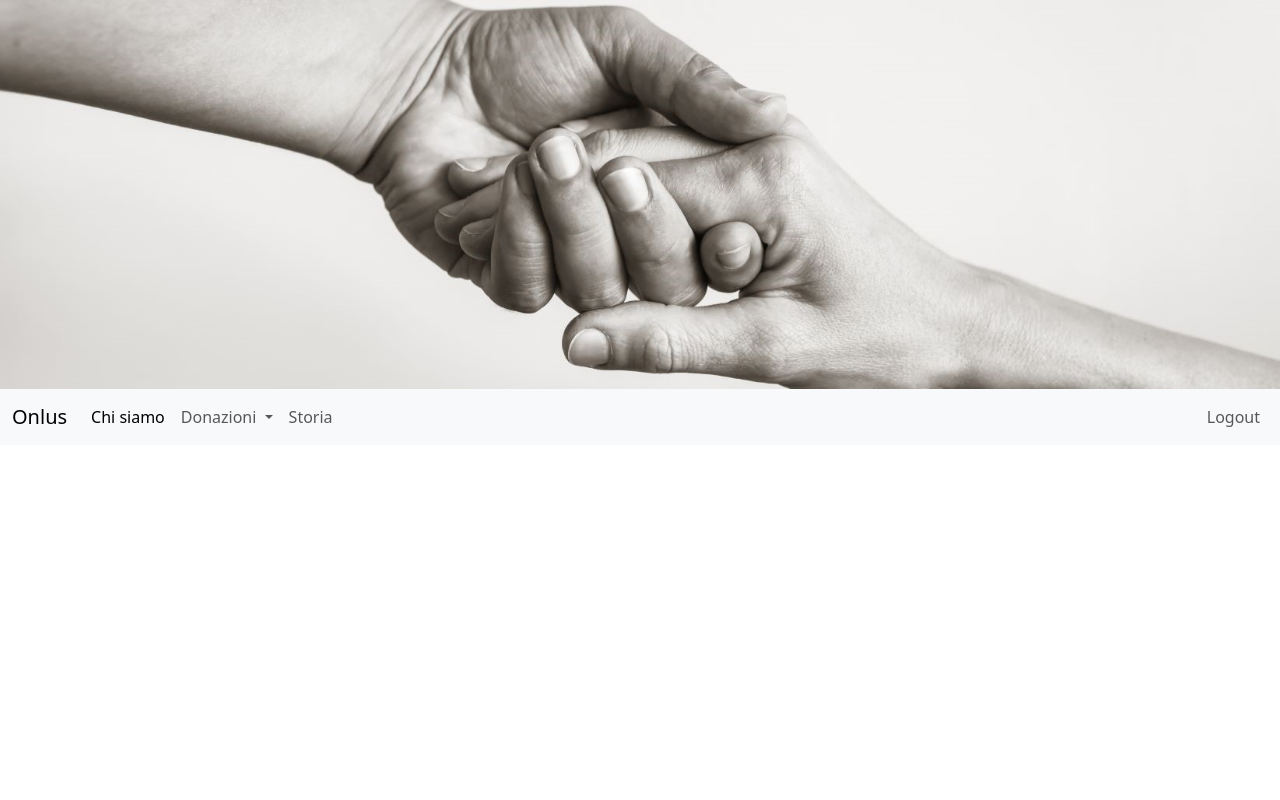
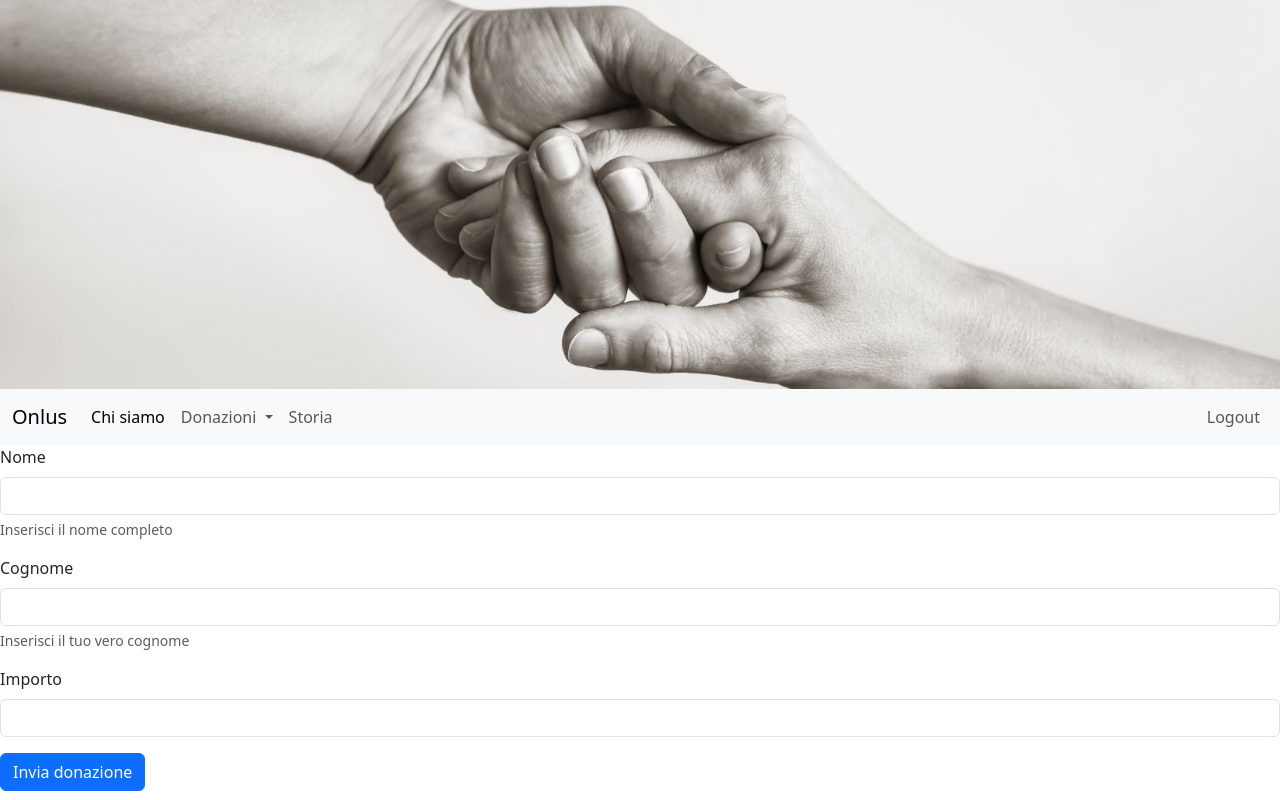
Before and after one commit to ProfCordasco/Caccia3C, a website: page bootstrap2.html in a window 1280 px wide. Drawn offline with nearby package versions, Linux system fonts and the light colour scheme.

Commit message:
Update bootstrap2.html

```diff
--- a/bootstrap2.html
+++ b/bootstrap2.html
@@ -45,6 +45,25 @@
       </div>
     </nav>
 
+
+    <form>
+      <div class="mb-3">
+        <label for="inputNome" class="form-label">Nome</label>
+        <input type="text" class="form-control" id="inputNome" aria-describedby="nomeHelp">
+        <div id="nomeHelp" class="form-text">Inserisci il nome completo</div>
+      </div>
+      <div class="mb-3">
+        <label for="inputCognome" class="form-label">Cognome</label>
+        <input type="text" class="form-control" id="inputCognome" aria-describedby="cognomeHelp">
+        <div id="cognomeHelp" class="form-text">Inserisci il tuo vero cognome</div>
+      </div>
+      <div class="mb-3">
+        <label for="inputImporto" class="form-label">Importo</label>
+        <input type="text" class="form-control" id="inputImporto">
+      </div>
+      <button type="submit" class="btn btn-primary">Invia donazione</button>
+    </form>
+
     <script src="https://cdn.jsdelivr.net/npm/bootstrap@5.3.3/dist/js/bootstrap.bundle.min.js" integrity="sha384-YvpcrYf0tY3lHB60NNkmXc5s9fDVZLESaAA55NDzOxhy9GkcIdslK1eN7N6jIeHz" crossorigin="anonymous"></script>
   </body>
 </html>
```
